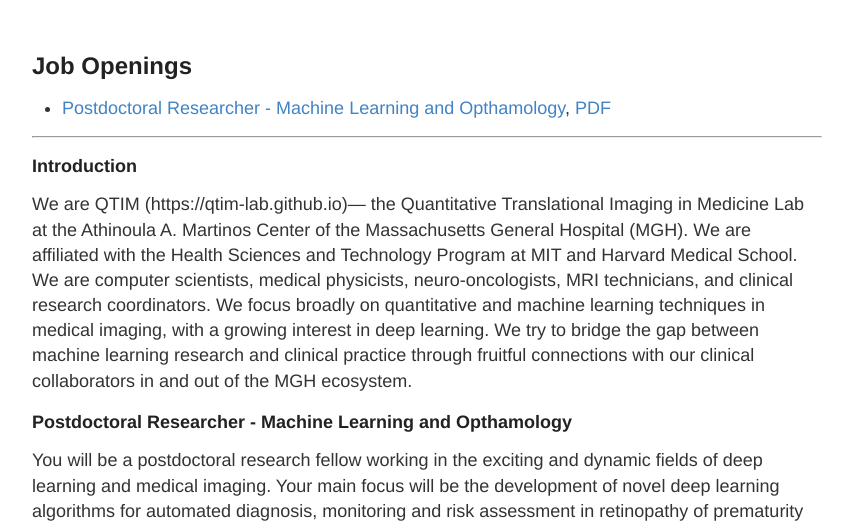
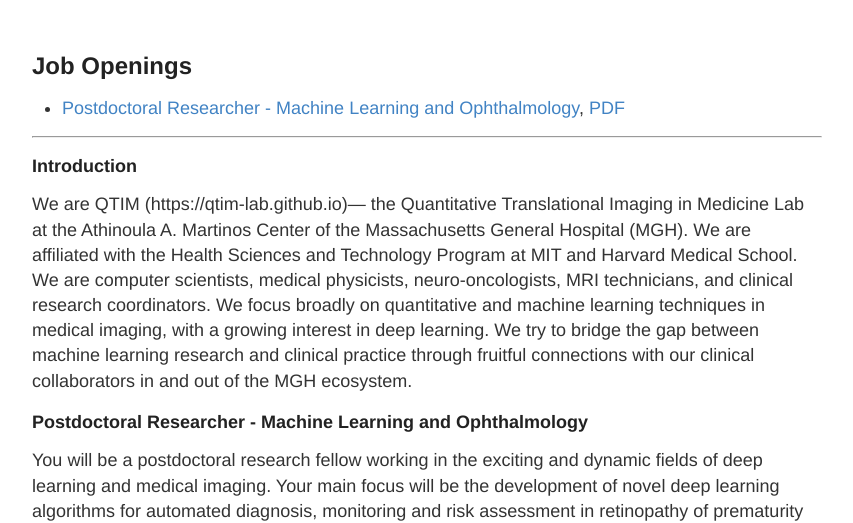
Before and after one commit to QTIM-Lab/qtim-lab.github.io, a Jekyll site: the page built from jobs.html, in a window 1280 px wide and 900 px high, scrolled down 560 px. Shown: the part 162-685 px from the top of the window, without its empty margins (213-1066 px from the left). Built offline with Jekyll 4.4.1, drawn with Linux system fonts in a browser that asks for light colours.

Commit message:
Impossible to spell

```diff
--- a/jobs.html
+++ b/jobs.html
@@ -11,13 +11,13 @@
 
 <h2>Job Openings</h2>
 <ul>
-<li><a href="#opthamalogy_postdoc">Postdoctoral Researcher - Machine Learning and Opthamology</a>, <a href="../job_postings/Retina_PostDoc_2019_QTIM.pdf">PDF</a></li>
+<li><a href="#ophthalmology_postdoc">Postdoctoral Researcher - Machine Learning and Ophthalmology</a>, <a href="../job_postings/Retina_PostDoc_2019_QTIM.pdf">PDF</a></li>
 </ul>
 <hr />
-<h3 id="opthamalogy_postdoc">Introduction</h3>
+<h3 id="ophthalmology_postdoc">Introduction</h3>
 We are QTIM (https://qtim-lab.github.io)— the Quantitative Translational Imaging in Medicine Lab at the Athinoula A. Martinos Center of the Massachusetts General Hospital (MGH). We are affiliated with the Health Sciences and Technology Program at MIT and Harvard Medical School. We are computer scientists, medical physicists, neuro-oncologists, MRI technicians, and clinical research coordinators. We focus broadly on quantitative and machine learning techniques in medical imaging, with a growing interest in deep learning. We try to bridge the gap between machine learning research and clinical practice through fruitful connections with our clinical collaborators in and out of the MGH ecosystem.
 <br />
-<h3>Postdoctoral Researcher - Machine Learning and Opthamology</h3>
+<h3>Postdoctoral Researcher - Machine Learning and Ophthalmology</h3>
 You will be a postdoctoral research fellow working in the exciting and dynamic fields of deep learning and medical imaging. Your main focus will be the development of novel deep learning algorithms for automated diagnosis, monitoring and risk assessment in retinopathy of prematurity (ROP), and other ophthalmic diseases. You will collaborate with clinician scientists at Oregon Health & Science University and other affiliated institutions to build solutions to real-world problems.
 <br /><br />
 Outside of your own projects, you will also have responsibility for mentoring graduate students working on related projects. You will also have the opportunity to pursue theoretical projects on novel datasets, and collaborate with clinicians at MGH from a wide range of fields. You will be encouraged and supported to seek independent funding as you take the next step in your academic career.
```
Also changed, not shown: 1 other file.
